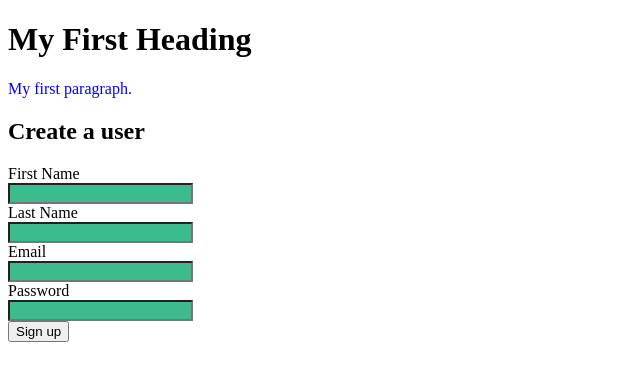
After one commit to ibaf001/learning-flask, a Flask app: page /signup in a window 1280 px wide. The commit adds this page. Shown: the top 381 px of the page, without its empty margins (0-640 px from the left). Run offline with Flask 2, Linux system fonts and the light colour scheme.

Commit message:
added signup form

```diff
--- /dev/null
+++ b/forms.py
@@ -0,0 +1,10 @@
+from flask.ext.wtf import Form
+from wtforms import StringField,PasswordField,SubmitField
+
+
+class SignupForm(Form):
+    first_name = StringField('First Name')
+    last_name = StringField('Last Name')
+    email = StringField('Email')
+    password = PasswordField('Password')
+    submit  =  SubmitField('Sign up')
--- a/routes.py
+++ b/routes.py
@@ -1,13 +1,31 @@
-from flask import Flask,render_template
+from flask import Flask,render_template,request
+#from models import db
+from forms import SignupForm
+
+
 app = Flask(__name__)
+app.config['SQLALCHEMY_DATABASE_DATABASE_URI'] = 'postgresql::/localhost/mondb'
+#db.init_app(app)
+
+app.secret_key = "mysecret_key"
+
 
 @app.route("/")
 def index():
+
     return render_template("index.html")
 
 @app.route("/about")
 def about():
     return render_template("about.html")
 
+@app.route('/signup',methods=['GET','POST'])
+def signup():
+    form = SignupForm()
+
+    if request.method == 'POST':
+        return 'success'
+    return render_template('signup.html',form=form)
+
 if __name__ == "__main__":
     app.run(debug=True)
--- a/static/css/main.css
+++ b/static/css/main.css
@@ -1,3 +1,8 @@
 p{
    color: blue;
 }
+
+.formsn{
+   background-color: #3CBC8D;
+   color: white;
+}
--- a/templates/index.html
+++ b/templates/index.html
@@ -2,4 +2,6 @@
 {% block content %}
 <p> Welcome to the main page</p>
 <a href="{{url_for('about')}}">learn more</a>
+<br>
+<a href="{{url_for('signup')}}">signup</a>
 {% endblock %}
--- /dev/null
+++ b/templates/signup.html
@@ -0,0 +1,39 @@
+{% extends "layout.html" %}
+{% block content %}
+
+<h2>Create a user </h2>
+   <form method="POST" action="/signup">
+
+    {{ form.hidden_tag() }}
+
+    {{ form.first_name.label }}
+    <div >
+    {{ form.first_name(class_="formsn")}}
+    </div>
+
+
+    {{ form.last_name.label }}
+     <div>
+    {{ form.last_name(class_="formsn") }}
+    </div>
+
+
+    {{ form.email.label }}
+    <div>
+    {{ form.email(class_="formsn") }}
+    </div>
+
+
+
+    {{ form.password.label }}
+    <div>
+    {{ form.password(class_="formsn") }}
+    </div>
+
+    <div>
+
+    {{ form.submit }}
+    </div>
+
+   </form>
+{% endblock %}
```
Also changed, not shown: models.py (added, +27 -0 lines), postresql.txt (added, +10 -0 lines), templates/forms.py (added, +12 -0 lines), 2 other files.
